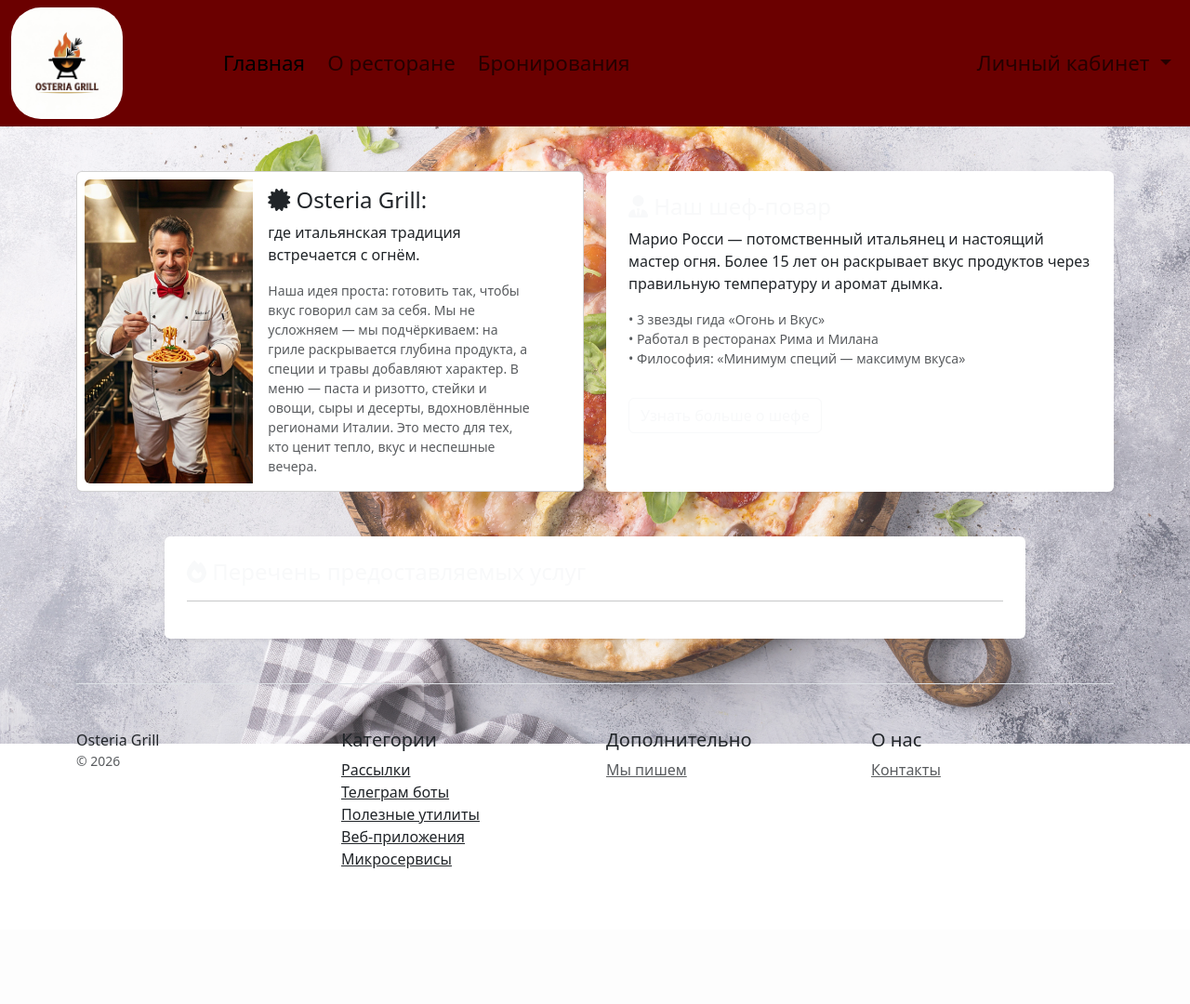
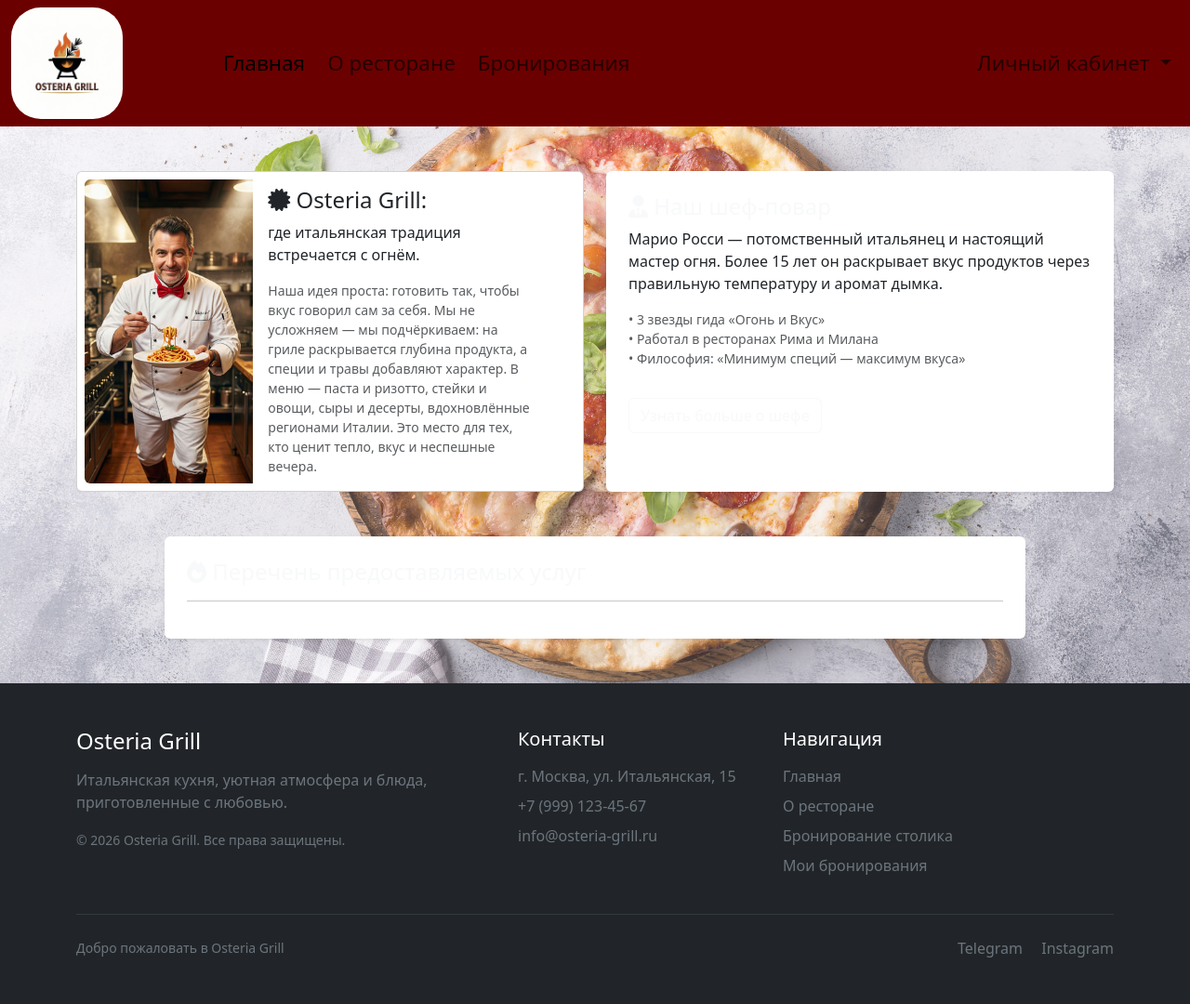
Before and after one commit to vadimsemenov53-crypto/Osteria_Grill, a Django app: page /restaurant/home/ in a window 1280 px wide. Shown: the whole page at 93% size. Before the commit the page ends 934 px from the top, so only its background shows below. Run offline with Django 5.2, Linux system fonts and the light colour scheme; data that the repository does not hold is empty; some libraries are stand-ins or nearby versions.

Commit message:
update footer.html

```diff
--- a/restaurant/templates/includes/footer.html
+++ b/restaurant/templates/includes/footer.html
@@ -1,32 +1,83 @@
-<div class="container">
-    <footer class="pt-4 my-md-5 pt-md-5 border-top">
-        <div class="row">
-            <div class="col-12 col-md">
-                Osteria Grill
-                <small class="d-block mb-3 text-muted">&copy; 2026</small>
+<footer class="bg-dark text-white mt-5">
+    <div class="container py-5">
+        <div class="row g-4">
+
+            <!-- О ресторане -->
+            <div class="col-12 col-md-5">
+                <h4 class="mb-3">Osteria Grill</h4>
+
+                <p class="text-secondary mb-3">
+                    Итальянская кухня, уютная атмосфера и блюда,
+                    приготовленные с любовью.
+                </p>
+
+                <small class="text-secondary">
+                    &copy; 2026 Osteria Grill. Все права защищены.
+                </small>
             </div>
-            <div class="col-6 col-md text-dark">
-                <h5>Категории</h5>
-                <ul class="list-unstyled text-small">
-                    <li><a class="text-dark" href="#">Рассылки</a></li>
-                    <li><a class="text-dark" href="#">Телеграм боты</a></li>
-                    <li><a class="text-dark" href="#">Полезные утилиты</a></li>
-                    <li><a class="text-dark" href="#">Веб-приложения</a></li>
-                    <li><a class="text-dark" href="#">Микросервисы</a></li>
+
+            <!-- Контакты -->
+            <div class="col-12 col-md-3">
+                <h5 class="mb-3">Контакты</h5>
+
+                <ul class="list-unstyled text-secondary">
+                    <li class="mb-2">
+                        г. Москва, ул. Итальянская, 15
+                    </li>
+                    <li class="mb-2">
+                        +7 (999) 123-45-67
+                    </li>
+                    <li>
+                        info@osteria-grill.ru
+                    </li>
                 </ul>
             </div>
-            <div class="col-6 col-md">
-                <h5>Дополнительно</h5>
-                <ul class="list-unstyled text-small">
-                    <li><a class="text-muted" href="#">Мы пишем</a></li>
+
+            <!-- Навигация -->
+            <div class="col-12 col-md-4">
+                <h5 class="mb-3">Навигация</h5>
+
+                <ul class="list-unstyled">
+                    <li class="mb-2">
+                        <a href="#" class="text-secondary text-decoration-none">
+                            Главная
+                        </a>
+                    </li>
+                    <li class="mb-2">
+                        <a href="#" class="text-secondary text-decoration-none">
+                            О ресторане
+                        </a>
+                    </li>
+                    <li class="mb-2">
+                        <a href="#" class="text-secondary text-decoration-none">
+                            Бронирование столика
+                        </a>
+                    </li>
+                    <li>
+                        <a href="#" class="text-secondary text-decoration-none">
+                            Мои бронирования
+                        </a>
+                    </li>
                 </ul>
             </div>
-            <div class="col-6 col-md">
-                <h5>О нас</h5>
-                <ul class="list-unstyled text-small">
-                    <li><a class="text-muted" href="/catalog/contacts/">Контакты</a></li>
-                </ul>
+
+        </div>
+
+        <hr class="border-secondary my-4">
+
+        <div class="d-flex flex-column flex-md-row justify-content-between align-items-center">
+            <small class="text-secondary">
+                Добро пожаловать в Osteria Grill
+            </small>
+
+            <div class="mt-2 mt-md-0">
+                <a href="#" class="text-secondary text-decoration-none me-3">
+                    Telegram
+                </a>
+                <a href="#" class="text-secondary text-decoration-none">
+                    Instagram
+                </a>
             </div>
         </div>
-    </footer>
-</div>
+    </div>
+</footer>
```
